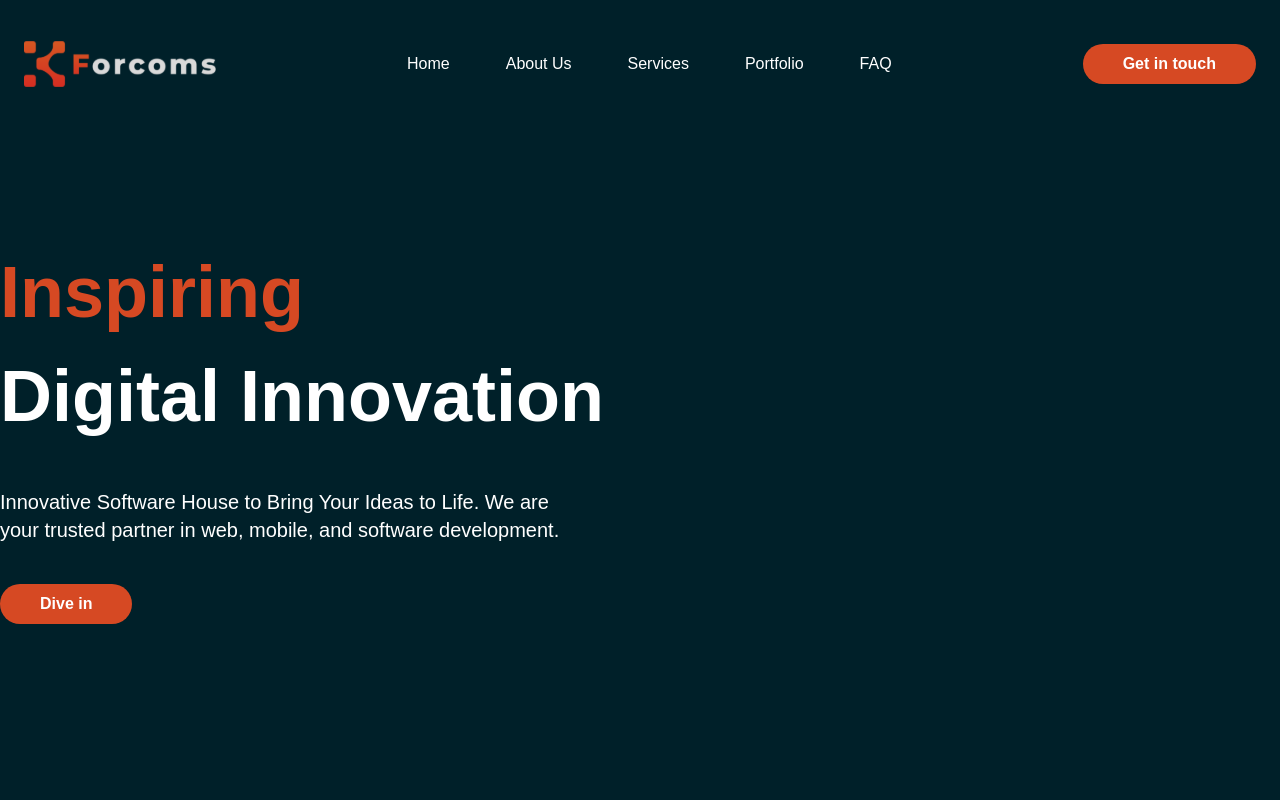
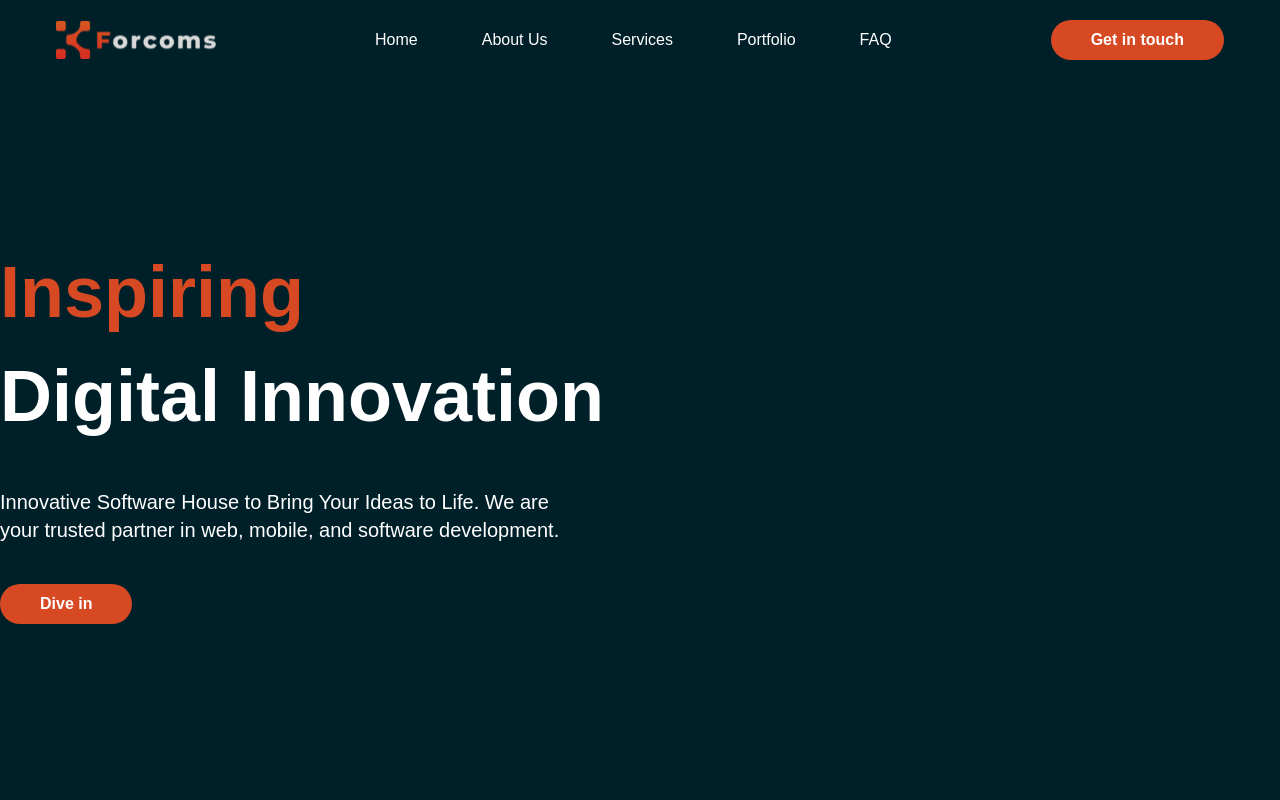
Before and after one commit to alxdrr/company-profile-2, a React (Vite) app: page / in a window 1280 px wide. Shown: the top 800 px of the page. Built offline with nearby package versions, Linux system fonts and the light colour scheme; a web font is replaced by a local one.

Commit message:
fix : navbar desktop responsive

```diff
--- a/src/components/Footer.jsx
+++ b/src/components/Footer.jsx
@@ -5,7 +5,7 @@ import logo2 from "../assets/icons/social-linkedin.svg";
 
 const Footer = () => {
   return (
-    <div className="w-screen hidden bg-primary">
+    <div className="w-screen bg-primary">
       <div className="flex flex-col justify-center items-center h-max  py-16 px-6 max-w-screen-xl w-full mx-auto text-white gap-8">
         <main className="flex w-full justify-between lg:gap-6 xl:gap-9">
           <div className="flex flex-col">
--- a/src/components/Navbar.jsx
+++ b/src/components/Navbar.jsx
@@ -5,22 +5,22 @@ import Button from "./Button";
 const Navbar = () => {
   return (
     <div className="w-screen  top-0 fixed bg-primary z-10">
-      <div className="hidden lg:flex lg: justify-between items-center h-32 py-3 mx-auto px-6 max-w-screen-xl w-full text-white">
-        <img className="object-contain h-12" src={Logo} alt="Forcoms Logo" />
-        <ul className="flex gap-8">
-          <li className="px-3">
+      <div className="hidden lg:flex justify-between items-center h-20 mx-auto px-14 max-w-screen-xl w-full text-white">
+        <img className="h-10" src={Logo} alt="Forcoms Logo" />
+        <ul className="flex lg:gap-4 xl:gap-10">
+          <li className="lg:text-sm xl:text-base px-3">
             <a href="/">Home</a>
           </li>
-          <li className="px-3">
+          <li className="lg:text-sm xl:text-base px-3">
             <a href="/">About Us</a>
           </li>
-          <li className="px-3">
+          <li className="lg:text-sm xl:text-base px-3">
             <a href="/">Services</a>
           </li>
-          <li className="px-3">
+          <li className="lg:text-sm xl:text-base px-3">
             <a href="/">Portfolio</a>
           </li>
-          <li className="px-3">
+          <li className="lg:text-sm xl:text-base px-3">
             <a href="/">FAQ</a>
           </li>
         </ul>
```
